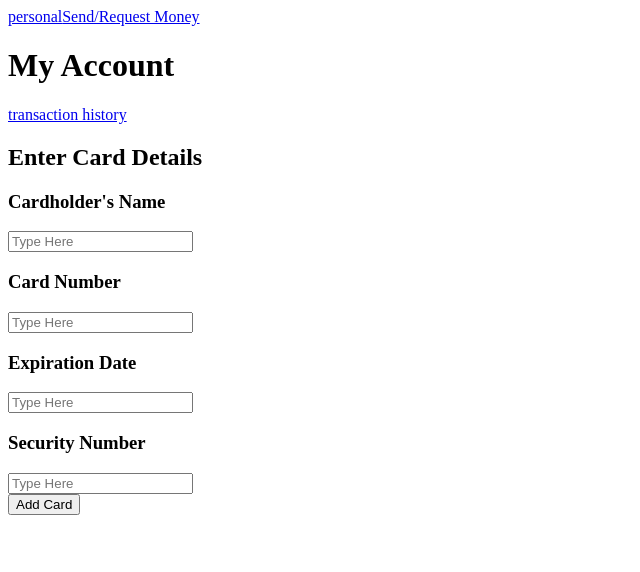
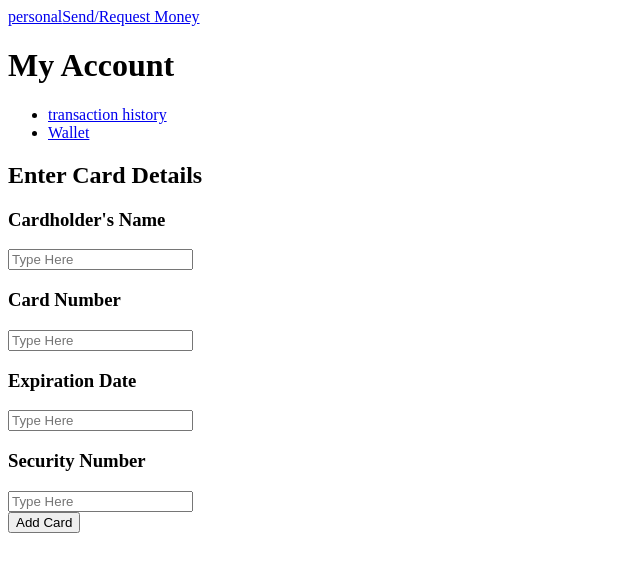
Before and after one commit to mdiazelt/RevPay-Banking-Project, an Angular app in the folder frontend/: page /personal in a window 1280 px wide. Shown: the top 572 px of the page, without its empty margins (0-640 px from the left). Built offline with nearby package versions, Linux system fonts and the light colour scheme.

Commit message:
added a list of routes in a div  to make it cleaner

```diff
--- a/frontend/src/app/components/personal-account/personal-account.component.html
+++ b/frontend/src/app/components/personal-account/personal-account.component.html
@@ -3,10 +3,14 @@
 <!-- <div routerLinkActive="active-link" [routerLinkActiveOptions]="{exact:true}">
 <a routerLink="/personal/personal-transaction-history">Transaction History</a>
 </div> -->
-<p>
-    <a [routerLink]="['/personal/transaction-history']"> transaction history</a>
-</p>
-
+<div class = "routerLinks">
+<nav>
+    <ul>
+    <li><a [routerLink]="['/personal/transaction-history']"> transaction history</a></li>
+    <li><a [routerLink]="['/personal/wallet']">Wallet</a></li>
+</ul>
+</nav>
+</div>
 <section class="card">
     <h2>Enter Card Details</h2>
 
```
